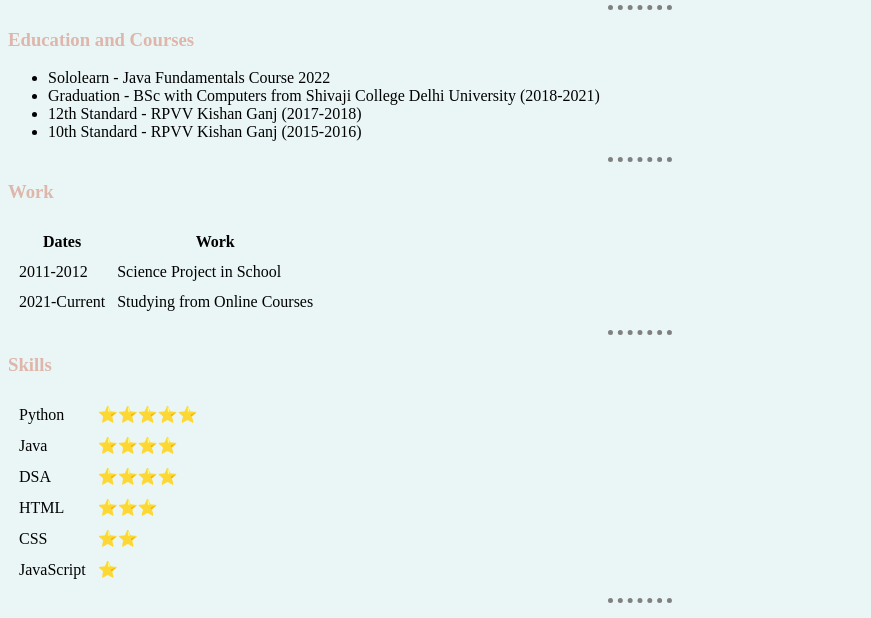
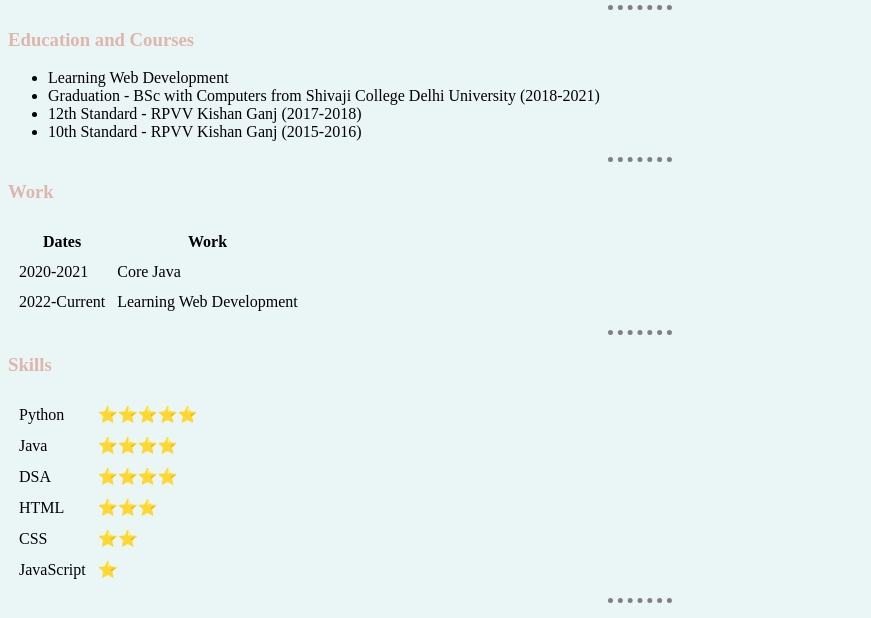
Before and after one commit to yashkhannaaa/cv, a plain HTML site: page index.html in a window 1280 px wide. Shown: the part 182-800 px from the top of the page, without its empty margins (0-871 px from the left). Drawn offline with Linux system fonts and the light colour scheme.

Commit message:
updating some data in html file

```diff
--- a/index.html
+++ b/index.html
@@ -44,7 +44,7 @@
     <hr>
     <h3>Education and Courses</h3>
     <ul>
-      <li>Sololearn - Java Fundamentals Course 2022</li>
+      <li>Learning Web Development</li>
       <li>
         Graduation - BSc with Computers from Shivaji College Delhi University
         (2018-2021)
@@ -63,12 +63,12 @@
       </thead>
       <tbody>
         <tr>
-          <td>2011-2012</td>
-          <td>Science Project in School</td>
+          <td>2020-2021</td>
+          <td>Core Java</td>
         </tr>
         <tr>
-          <td>2021-Current</td>
-          <td>Studying from Online Courses</td>
+          <td>2022-Current</td>
+          <td>Learning Web Development</td>
         </tr>
       </tbody>
     </table>
```
